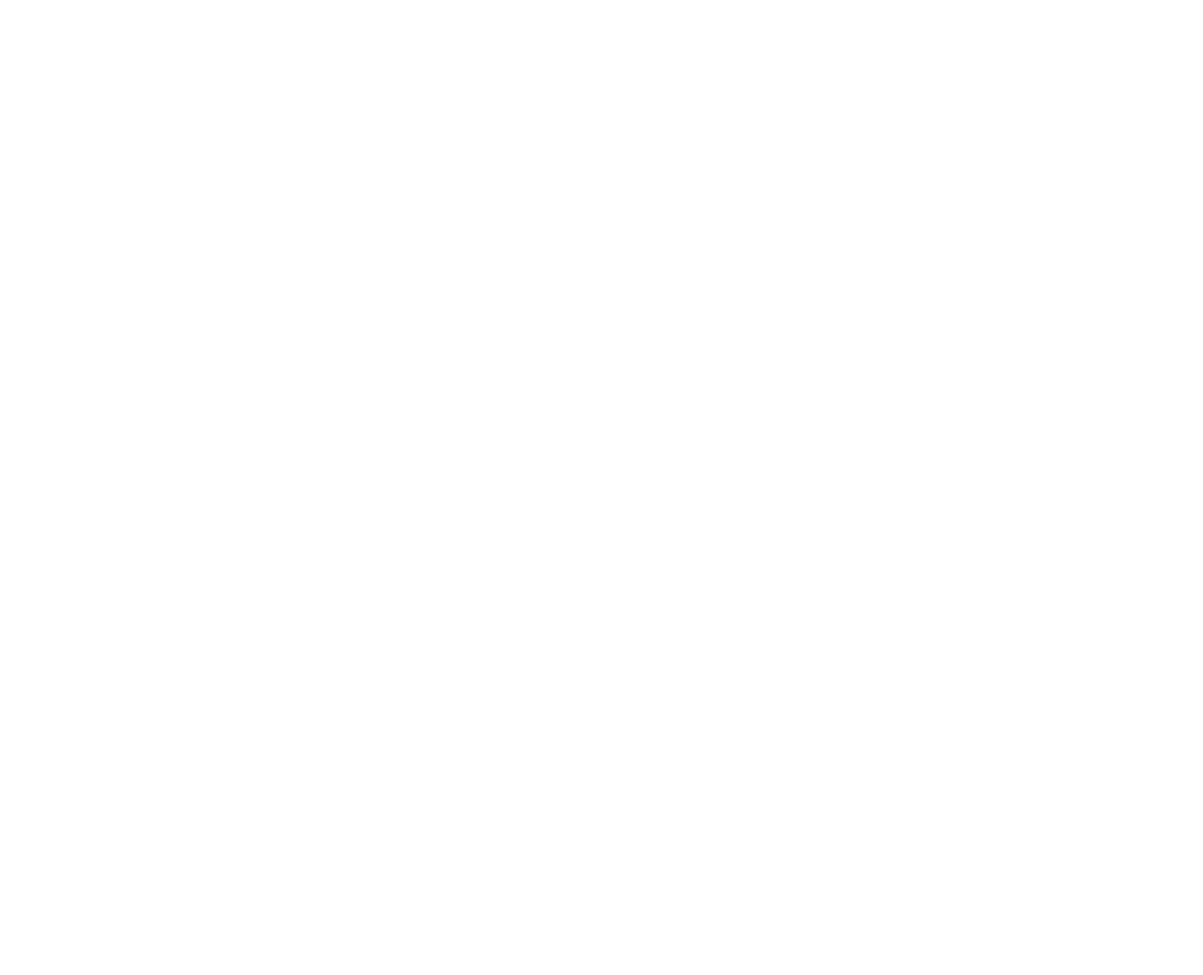
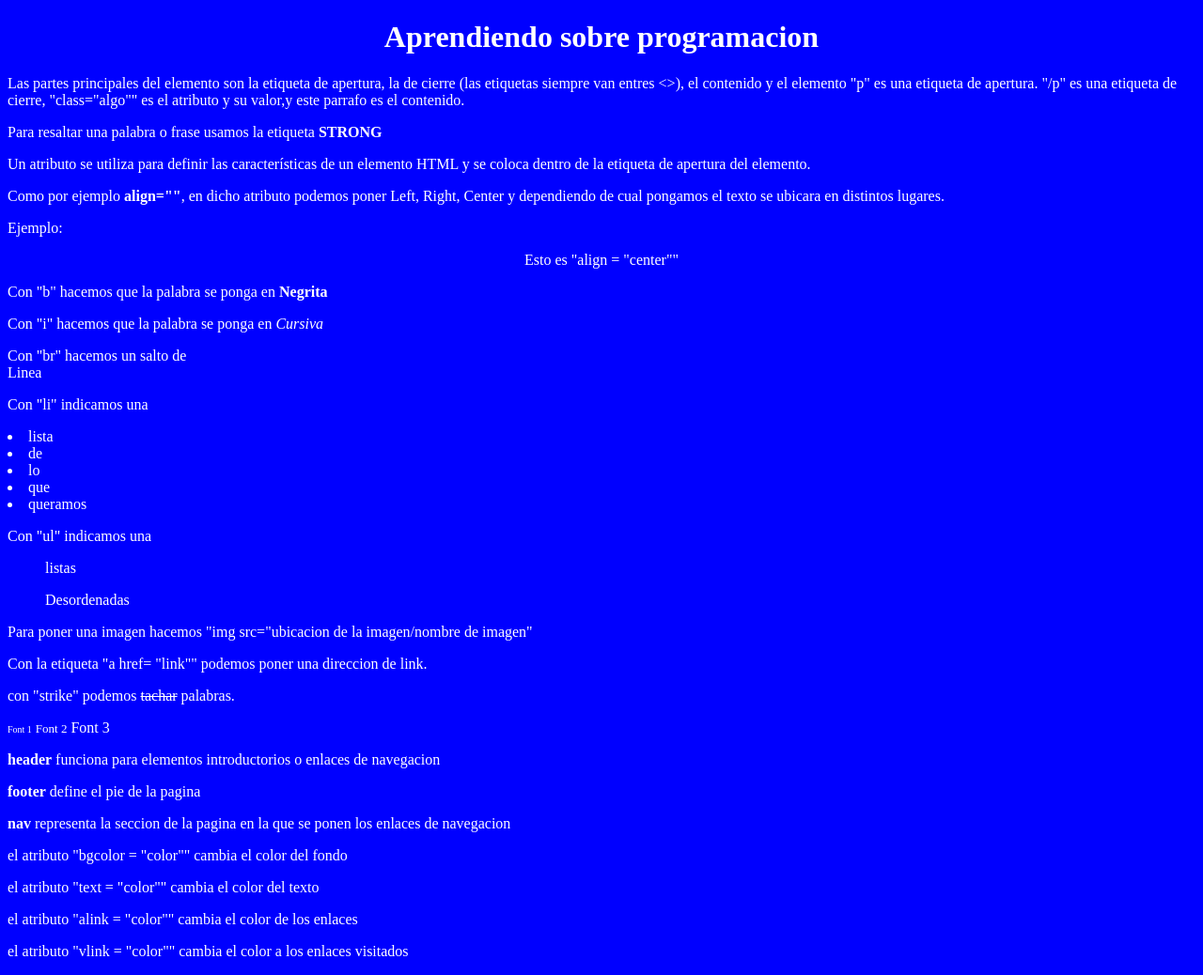
Before and after one commit to Orizuko/Portfolio-FrontEnd, a plain HTML site: page index.html in a window 1280 px wide. Shown: the whole page at 94% size. Before the commit the page ends 800 px from the top, so only its background shows below. Drawn offline with Linux system fonts and the light colour scheme.

Commit message:
Add files via upload

```diff
--- a/index.html
+++ b/index.html
@@ -5,8 +5,46 @@
     <meta http-equiv="X-UA-Compatible" content="IE=edge">
     <meta name="viewport" content="width=device-width, initial-scale=1.0">
     <title>Pagina</title>
+    <!--Estilos-->
+    <link rel="stylesheet" type="text/css" href="assets/Css/style.css"
 </head>
-<body>
+<body bgcolor = "blue" text="white">
+    <h1 align = "center" class="titulo"> Aprendiendo sobre programacion </h1>
+    <!-- Esto es un comentario-->
+    <!-- Partes de los elementos -->
+    <p> Las partes principales del elemento son la etiqueta de apertura, la de cierre (las etiquetas siempre van entres <>), el contenido y el elemento "p" es una etiqueta de apertura. "/p" es una etiqueta de cierre, "class="algo"" es el atributo y su valor,y este parrafo es el contenido.</p>
+    <!--Elemento anidar-->
+    <p>Para resaltar una palabra o frase usamos la etiqueta <strong>STRONG</strong></p>
+    <!--Atributos-->
+    <p>Un atributo se utiliza para definir las características de un elemento HTML y se coloca dentro de la etiqueta de apertura del elemento.</p>
+    <p>Como por ejemplo <strong>align=""</strong>, en dicho atributo podemos poner Left, Right, Center y dependiendo de cual pongamos el texto se ubicara en distintos lugares.</p>
+    <p>Ejemplo:</p>
+    <p align="Center">Esto es "align = "center""</p>
+    <!--Elementos-->
+        <p>Con "b" hacemos que la palabra se ponga en <b>Negrita</b></p>
+        <p>Con "i" hacemos que la palabra se ponga en <i>Cursiva</i></p>
+        <p>Con "br" hacemos un salto de <br>Linea</br></p>
+        <p>Con "li" indicamos una <li>lista</li><li>de</li><li>lo</li><li>que</li><li>queramos</li></p>
+        <p>Con "ul" indicamos una <ul>listas</ul><ul>Desordenadas</ul></p>
+        <p>Para poner una imagen hacemos "img src="ubicacion de la imagen/nombre de imagen"</p>
+        <p>Con la etiqueta "a href= "link"" podemos poner una direccion de link.</p>
+        <p>con "strike" podemos <strike> tachar</strike> palabras.</p>
 
+    <!--Fuentes-->
+    <font size = "1">Font 1</font>
+    <font size = "2">Font 2</font>
+    <font size = "3">Font 3</font>
+    <!--header y footer-->
+    <p><strong>header</strong> funciona para elementos introductorios o enlaces de navegacion</p>
+    <p><strong>footer</strong> define el pie de la pagina</p>
+    <p><strong>nav</strong> representa la seccion de la pagina en la que se ponen los enlaces de navegacion</p>
+    <!--Colores body-->
+    <div class="Elementos">
+    <p>el atributo "bgcolor = "color"" cambia el color del fondo</p>
+    <p text="red">el atributo "text = "color"" cambia el color del texto</p>
+</div>
+    <!--Colores links-->
+    <p>el atributo "alink = "color"" cambia el color de los enlaces </p>
+    <p>el atributo "vlink = "color"" cambia el color a los enlaces visitados</p>
 </body>
 </html>
```
